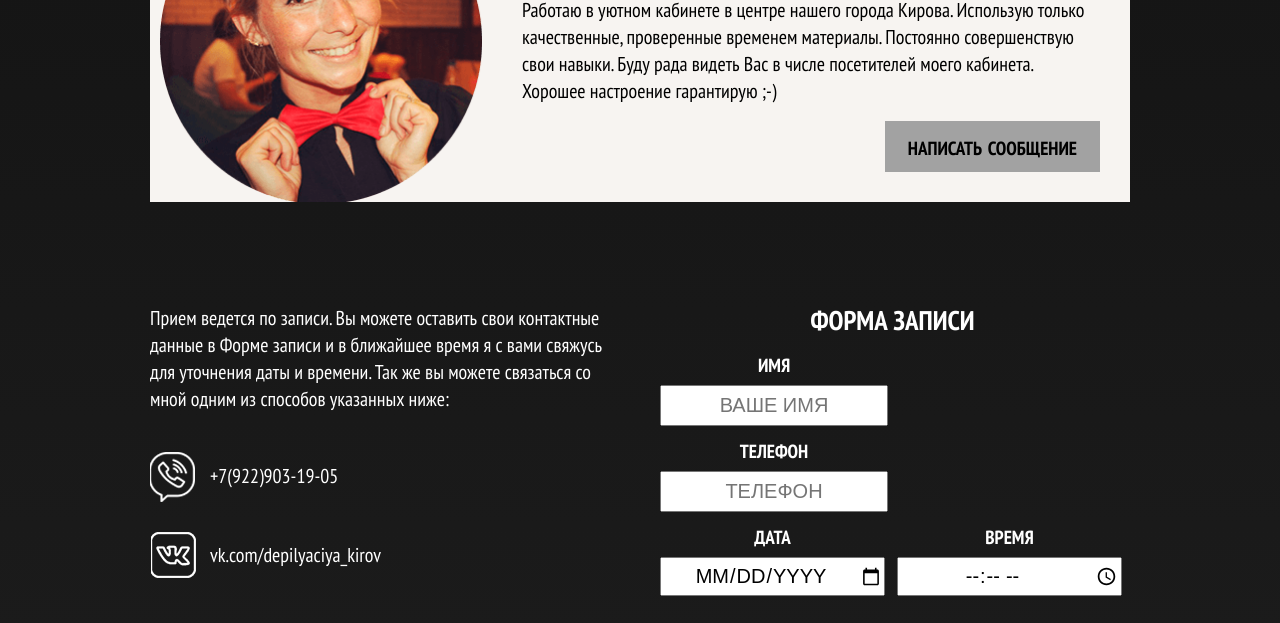
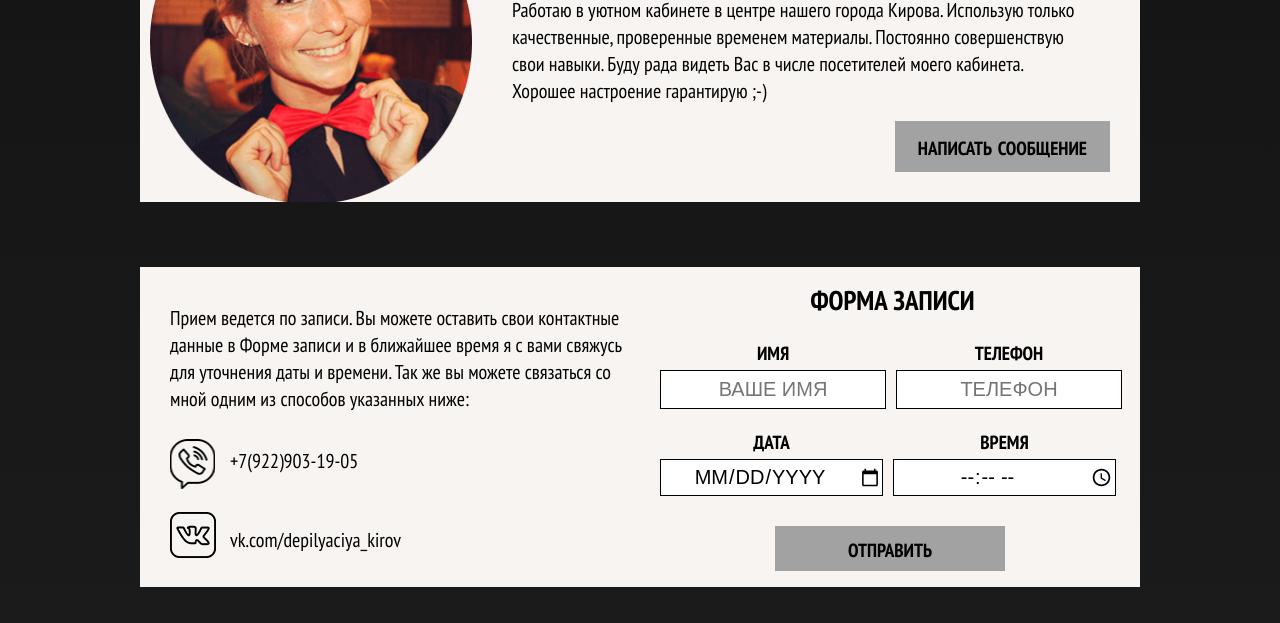
Before and after one commit to kid1313/kid1313.github.io, a plain HTML site: page index.html in a window 1280 px wide. Shown: the part 1100-1723 px from the top of the page. Drawn offline with Linux system fonts and the light colour scheme.

Commit message:
contacts

```diff
--- a/css/style.css
+++ b/css/style.css
@@ -152,7 +152,7 @@ html{
 }
 .about-me{
 	position: relative;
-	width: 960px;
+	width: 980px;
 	height: 322px;
 	padding: 0 10px;
 	margin: 0 auto;
@@ -213,15 +213,14 @@ html{
 	height: 320px;
 	padding: 0 10px;
 	margin: 0 auto;
+	background-color: #f7f4f1;
+	color: #000000;
 }
 .contacts-left{
 	float: left;
 	width: 475px;
 	height: 320px;
-	padding-left: 0px;
-	padding-right: 0px;
-	padding-top: 0px;
-	padding-bottom: 0px;
+	margin-left: 20px;
 	margin-right: 10px;
 	font-size: 20px;
 	line-height: 27px;
@@ -234,7 +233,7 @@ html{
 .contacts-left-phone{
 	position: relative;
 	padding-left: 60px;
-	padding-top: 25px;
+	padding-top: 10px;
 	padding-bottom: 25px;
 	margin-top: 0px;
 }
@@ -246,16 +245,16 @@ html{
 	height: 50px;
 	bottom: 50%;
 	left: 0;
-	margin-bottom: -25px;
-	background: transparent url("../img/viber_icon.png") center no-repeat;
+	margin-bottom: -20px;
+	background: transparent url("../img/vider_icon_black.png") center no-repeat;
 }
 .contacts-left a{
 	position: relative;
 	text-decoration: none;
-	color: #ffffff;
+	color: #000000;
 	padding-left: 60px;
 	padding-top: 25px;
-	padding-bottom: 25px;
+	padding-bottom: 15px;
 	bottom: -22px;
 }
 .contacts-left a::before{
@@ -267,7 +266,7 @@ html{
 	bottom: 50%;
 	left: 0;
 	margin-bottom: -23px;
-	background: transparent url("../img/vk_icon.png") center no-repeat;
+	background: transparent url("../img/vk_icon_black.png") center no-repeat;
 }
 .contacts-left a:hover{
 	text-decoration: underline;
@@ -287,29 +286,28 @@ html{
 	font-size: 27px;
 	text-transform: uppercase;
 	text-align: center;
-	margin-top: 20px;
+	margin-top: 0px;
 	margin-bottom: 10px;
 }
 .contacts-right input{
 	display: block;
 	width: 220px;
 	height: 35px;
+	border: solid #000000 1px;
 }
 .appointment-form-item{
 	float: left;
-	margin-right: 7px;
+	margin-right: 5px;
 	margin-left: 5px;
 	margin-bottom: 10px;
+	text-align: center;
 }
 .appointment-form-item::ntl-child(2n){
 	margin-right: 0;
 }
-.appointment-form-item p{
+.appointment-form-item label{
 	font-variant: small-caps;
-	margin-bottom: 10px;
-	margin-top: 0px;
 	line-height: 25px;
-	text-align: center;
 }
 .appointment-form-item input{
 	font-size: 20px;
--- a/index.html
+++ b/index.html
@@ -29,7 +29,7 @@
               <a href="#">контакты</a>
             </li>
             <li>
-              <a href="#Reviews" onClick="reviews()">отзывы</a>
+              <a href="#Reviews" onClick=" return reviews()">отзывы</a>
             </li>
           </ul>
         </nav>
@@ -109,20 +109,20 @@
           <h2 class="contacts-right-title">Форма записи</h2>
           <form class="appointment-form" action="#" method="post">
             <div class="appointment-form-item">
-              <p>имя</p>
-              <input type="text" name="name" value="" placeholder="Ваше имя">
+              <label for="name-fild">имя</label>
+              <input id="name-fild" type="text" name="name" value="" placeholder="Ваше имя">
             </div>
             <div class="appointment-form-item">
-              <p>телефон</p>
-              <input type="tel" name="phone" value="" placeholder="Телефон">
+              <label for="phone-fild">телефон</label>
+              <input id="phone-fild" type="tel" name="phone" value="" placeholder="Телефон">
             </div>
             <div class="appointment-form-item">
-              <p>дата</p>
-              <input type="date" name="date" value="" placeholder="Дата">
+              <label for="date-fild">дата</label>
+              <input id="date-fild" type="date" name="date" value="" placeholder="Дата">
             </div>
             <div class="appointment-form-item">
-              <p>время</p>
-              <input type="time" name="time" value="" placeholder="Время">
+              <label for="time-fild">время</label>
+              <input id="time-fild" type="time" name="time" value="" placeholder="Время">
             </div>
             <button class="btn" type="submit">отправить</button>
           </form>
```
Also changed, not shown: pages/price.html (+21 -20 lines), img/vider_icon_black.png (added), img/vk_icon_black.png (added).
